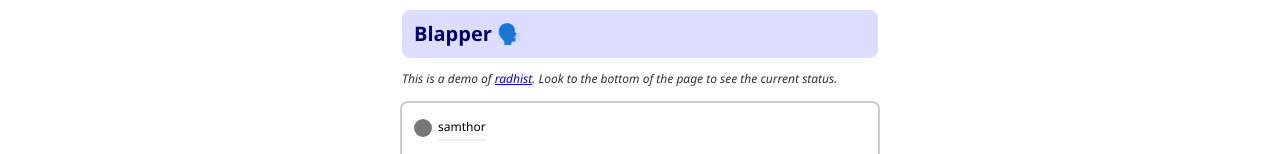
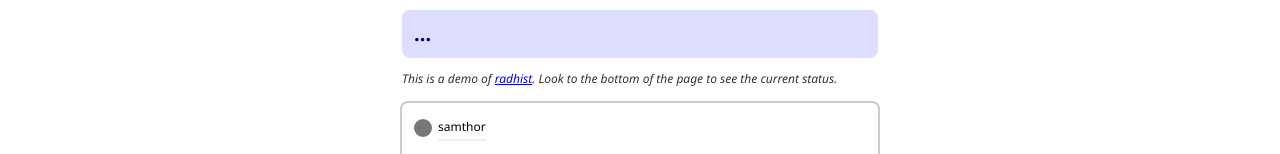
Before and after one commit to samthor/radhist, a website with bundled scripts: page demo/index.html in a window 1280 px wide. Shown: the top 154 px of the page. Built offline with nearby package versions, Linux system fonts and the light colour scheme.

Commit message:
make demo hint loading

```diff
--- a/demo/index.html
+++ b/demo/index.html
@@ -13,7 +13,7 @@
     <h1>
       <a href="#">
         <span class="page"></span>
-        <span class="site">Blapper 🗣️</span>
+        <span class="site">&hellip;</span>
       </a>
     </h1>
     <p>
```
